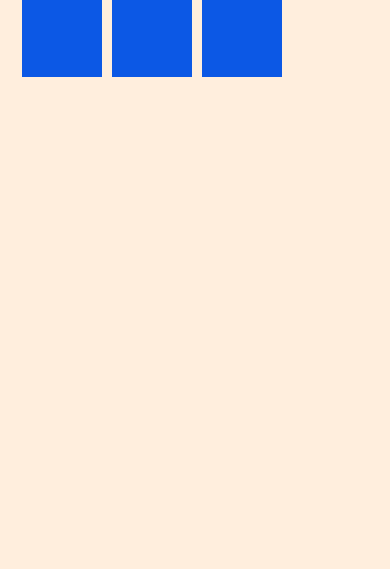
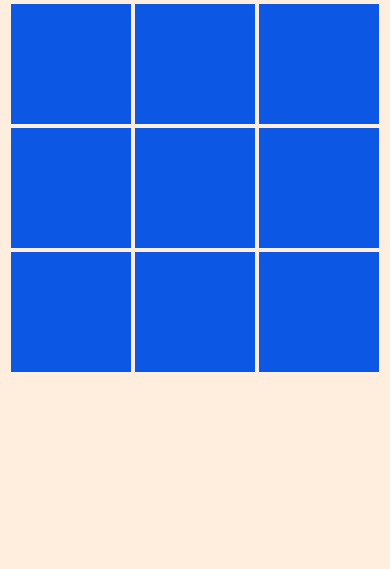
Before and after one commit to yacine2005b/TicTacToe-XO, a plain HTML site: page index.html in a window 390 px wide. Shown: the part 275-844 px from the top of the page. Drawn offline with Linux system fonts and the light colour scheme; a web font is replaced by a local one.

Commit message:
fix mobile version

```diff
--- a/style.css
+++ b/style.css
@@ -1,5 +1,5 @@
-@import url('https://fonts.googleapis.com/css2?family=Exo+2:wght@600&display=swap');
-*{
+@import url('https://fonts.googleapis.com/css2?family=Exo + 2:wght@600 &display=swap');
+* {
         margin: 0;
         padding: 0;
         box-sizing: border-box;
@@ -30,46 +30,50 @@ body {
         margin: 5px 0;
 }
 span {
-    color:#17ffee;
+        color: #17ffee;
 }
 
 .square {
         width: 160px;
         height: 160px;
-    background-color:#0c58e5;
+        background-color: #0c58e5;
         font-size: 8rem;
         float: left;
         margin: 2px;
 
 }
-.square:hover{
+.square:hover {
         background-color: #6917d0;
         cursor: pointer;
 }
-@media (max-width:768px) {
+@media(max-width:768px) {
         body {
                 max-width: 100vw;
                 display: flex;
                 justify-content: center;
+                align-items: center;
+
 
         }
         .tic {
                 width: 90vw;
                 display: grid;
-        grid-template-columns: repeat(3,90px);
-        grid-template-rows: repeat(4,90px);
-        float: inherit;
+                grid-template-columns: repeat(3, 1fr);
+                grid-template-rows: repeat(4, );
+                justify-content: center;
+                margin: 0 auto;
 
         }
         .header {
-        grid-column: 1/4;
-        font-size:1.7rem ;
+                grid-column: 1 / 4;
+                font-size: 1.7rem;
         }
 
         .square {
-        width: 80px;
-       height: 80px;
-        font-size: 3rem;
+                width: 120px;
+                height: 120px;
+                font-size: 6rem;
+
 
         }
 }
```
Lines whose indentation alone changed are shown as unchanged.
